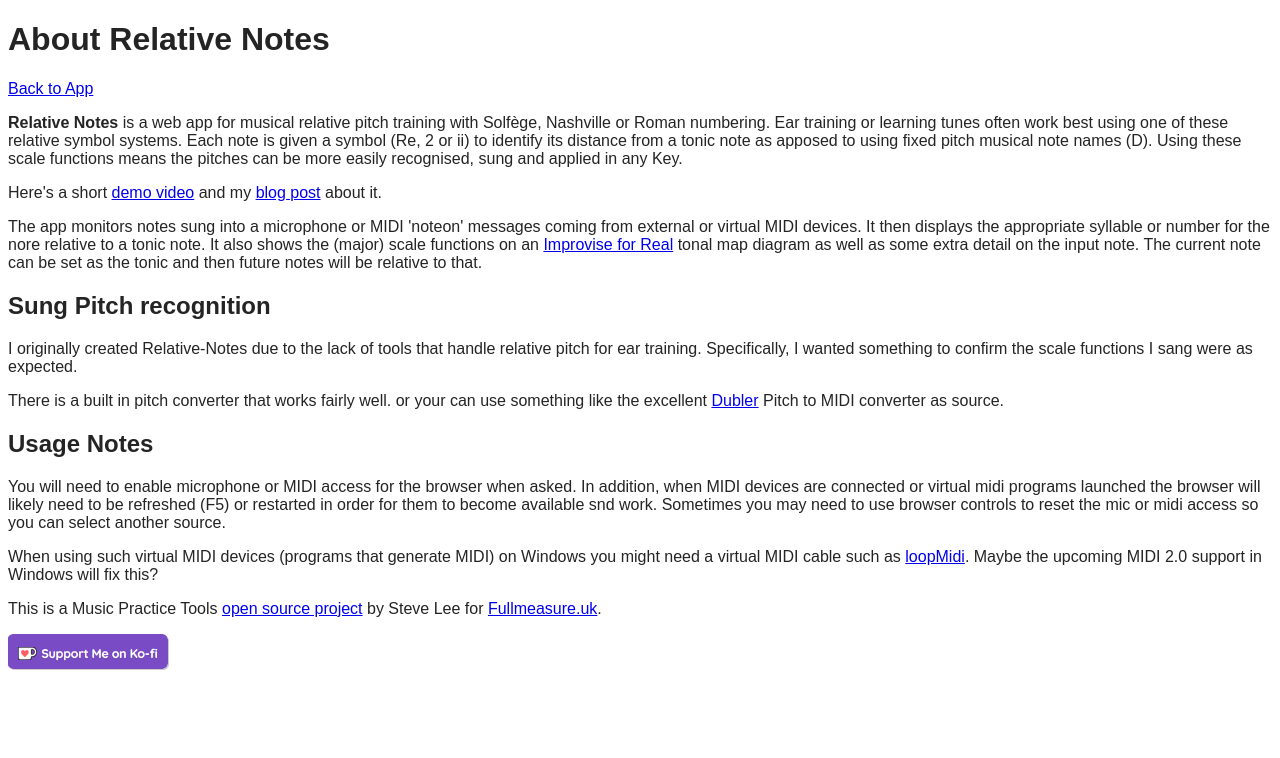
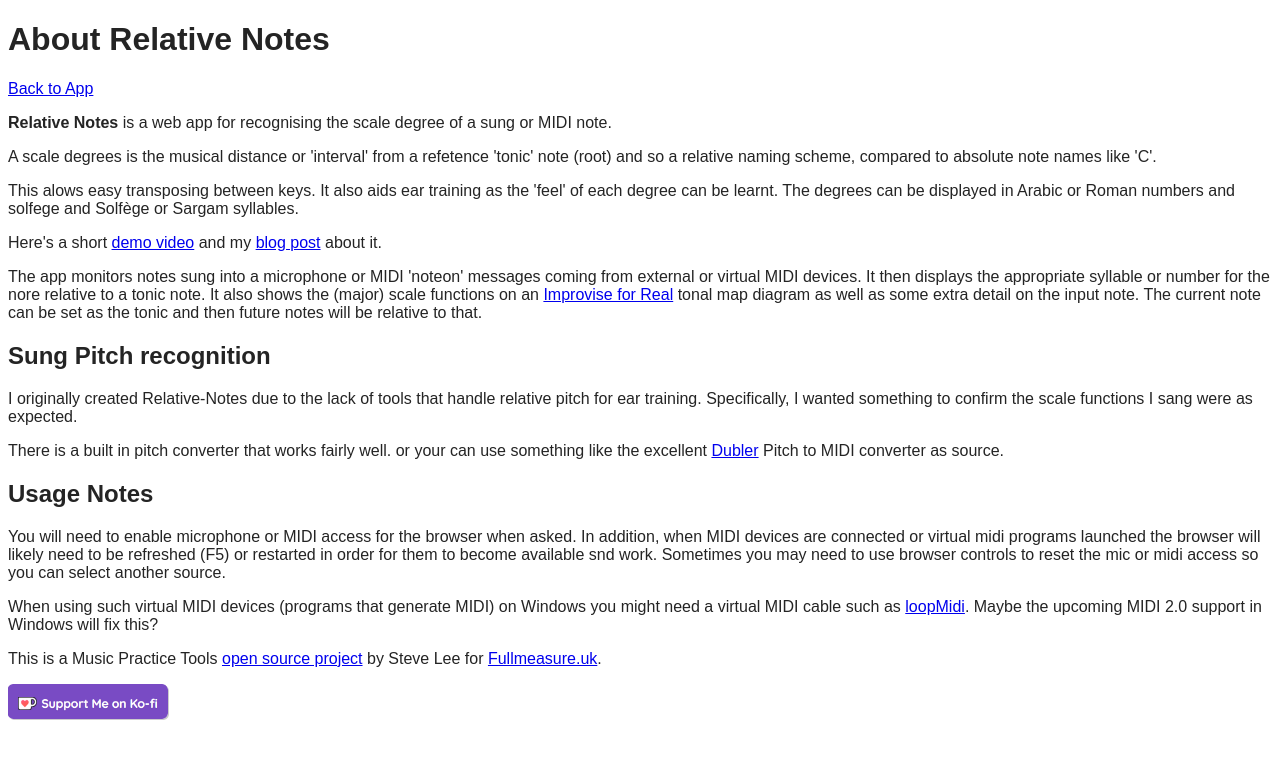
Before and after one commit to music-practice-tools/relative-notes, a SvelteKit app: page /about in a window 1280 px wide. Shown: the top 758 px of the page. Built offline with nearby package versions, Linux system fonts and the light colour scheme.

Commit message:
Update +page.svelte

```diff
--- a/src/routes/about/+page.svelte
+++ b/src/routes/about/+page.svelte
@@ -9,12 +9,10 @@
     data-sveltekit-reload>Back to App</a>
 </p>
 <p>
-  <strong>Relative Notes</strong> is a web app for musical relative pitch training
-  with Solfège, Nashville or Roman numbering. Ear training or learning tunes often
-  work best using one of these relative symbol systems. Each note is given a symbol
-  (Re, 2 or ii) to identify its distance from a tonic note as apposed to using fixed
-  pitch musical note names (D). Using these scale functions means the pitches can
-  be more easily recognised, sung and applied in any Key.
+  <strong>Relative Notes</strong> is a web app for recognising the scale degree of a sung or MIDI note.</p>
+<p>A scale degrees is the musical distance or 'interval' from a refetence 'tonic' note (root) and so a relative naming scheme, compared to absolute note names like 'C'.
+</p>
+<p>This alows easy transposing between keys. It also aids ear training as the 'feel' of each degree can be learnt. The degrees can be displayed in Arabic or Roman numbers and solfege and Solfège or Sargam syllables.
 </p>
 <p>
   Here's a short <a href="https://www.youtube.com/watch?v=CsQQuxrUV9E)"
```
